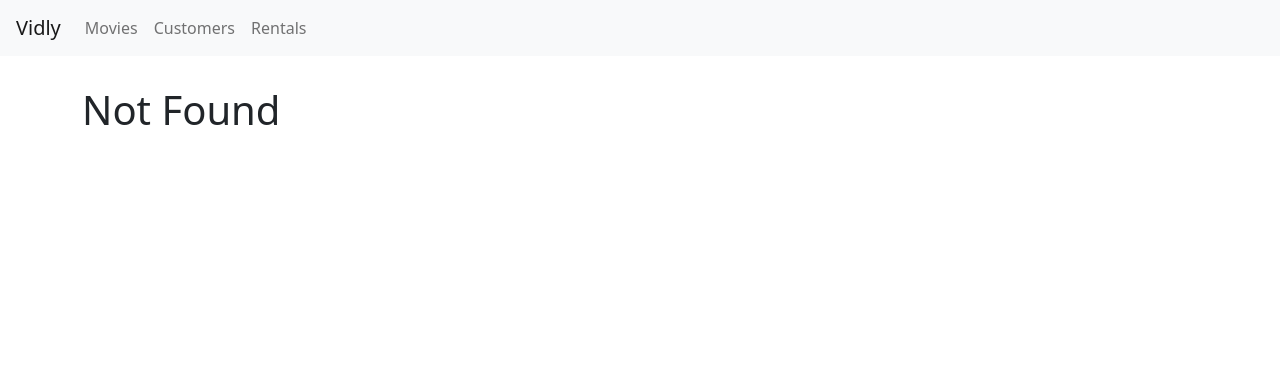
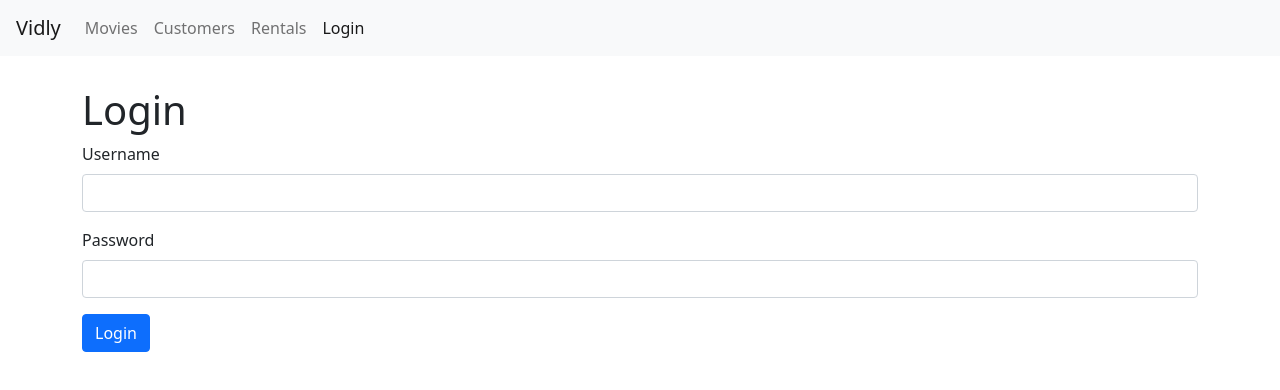
Before and after one commit to jtorresl79c/react-movies-lists-forms, a React (Create React App) app: page /login in a window 1280 px wide. Before the commit this address led to /not-found. Shown: the top 390 px of the page. Built offline with nearby package versions, Linux system fonts and the light colour scheme.

Commit message:
10. Building a Bootstrap Form - Aqui se puso el truco del wrap y el uso del htmlFor en vez del for en las etiquetas label html

```diff
--- a/src/App.js
+++ b/src/App.js
@@ -6,6 +6,7 @@ import Customers from "./components/customers";
 import Rentals from "./components/rentals";
 import NotFound from "./components/notFound";
 import NavBar from "./components/navBar";
+import LoginForm from "./components/loginForm";
 import "./App.css";
 
 class App extends Component {
@@ -15,6 +16,7 @@ class App extends Component {
                 <NavBar />
                 <main className="container">
                     <Switch>
+                        <Route path="/login" component={LoginForm} />
                         <Route path="/movies/:id" component={MovieForm} />
                         <Route path="/movies" component={Movies} />
                         <Route path="/customers" component={Customers} />
--- /dev/null
+++ b/src/components/loginForm.jsx
@@ -0,0 +1,26 @@
+import React, { Component } from 'react'
+
+export default class loginForm extends Component {
+    render() {
+        return (
+            // Select text to wrap -> CTRL+SHIFT+P -> Write wrap
+            <div>
+                <h1>Login</h1>
+                <form>
+                    <div className="mb-3">
+                        {/* Recordemos que JSX es mas cercano a Javascript que ha HTML, por lo tanto no podemos usar 'for' porque
+                        eso es una palabra reservada para el 'for loop' por eso cuando queramos usar el atributo 'for' de los
+                        label de html, en vez de poner 'for' se usa el 'htmlFor' */}
+                        <label htmlFor="username" className="form-label">Username</label>
+                        <input type="email" className="form-control" id="username" />
+                    </div>
+                    <div className="mb-3">
+                        <label htmlFor="password" className="form-label">Password</label>
+                        <input type="password" className="form-control" id="password" />
+                    </div>
+                    <button type="submit" className="btn btn-primary">Login</button>
+                </form>
+            </div>
+        )
+    }
+}
--- a/src/components/navBar.jsx
+++ b/src/components/navBar.jsx
@@ -29,6 +29,9 @@ const NavBar = () => {
                     <NavLink className="nav-item nav-link" to="/rentals">
                         Rentals
                     </NavLink>
+                    <NavLink className="nav-item nav-link" to="/login">
+                        Login
+                    </NavLink>
                 </div>
             </div>
         </nav>
```
Lines whose indentation alone changed are shown as unchanged.
